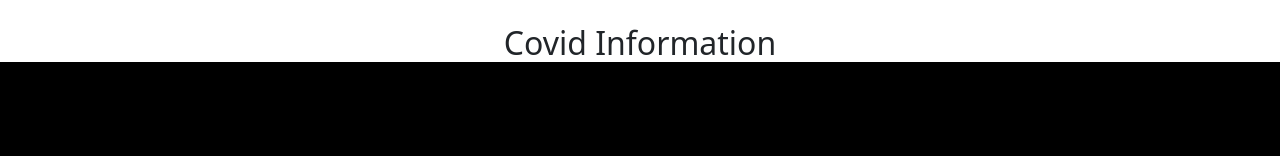
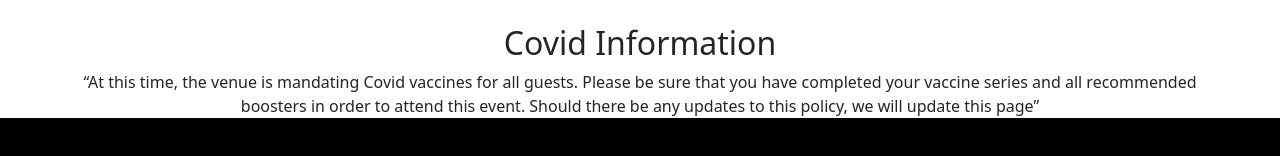
Before and after one commit to MikeColetta/nuttlettawedding, a React (Create React App) app: page /Alerts in a window 1280 px wide. Shown: the part 470-626 px from the top of the page. Built offline with nearby package versions, Linux system fonts and the light colour scheme.

Commit message:
Added Covid Info

```diff
--- a/src/pages/Alerts.js
+++ b/src/pages/Alerts.js
@@ -10,6 +10,9 @@ class Alerts extends React.Component {
                 <Container className="contentContainer">
                     <br></br>
                     <h2>Covid Information</h2>
+                    <p>“At this time, the venue is mandating Covid vaccines for all guests.
+                        Please be sure that you have completed your vaccine series and all recommended boosters in order to attend this event.
+                        Should there be any updates to this policy, we will update this page”</p>
                 </Container>
             </div>
         )
```
